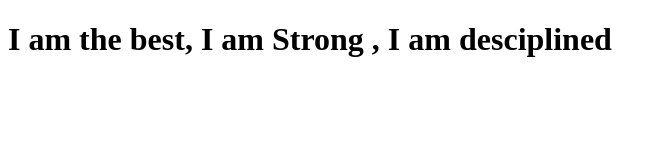
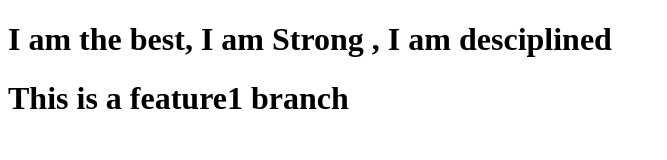
Before and after one commit to Akash-git-world/LocalNewRepo, a plain HTML site: page index.html in a window 1280 px wide. Shown: the whole page, without its empty margins (0-667 px from the left). Drawn offline with Linux system fonts and the light colour scheme.

Commit message:
new heading added

```diff
--- a/index.html
+++ b/index.html
@@ -7,5 +7,6 @@
 </head>
 <body>
    <h1>I am the best, I am Strong , I am desciplined</h1>
+   <h1>This is a feature1 branch</h1>
 </body>
 </html>
```
